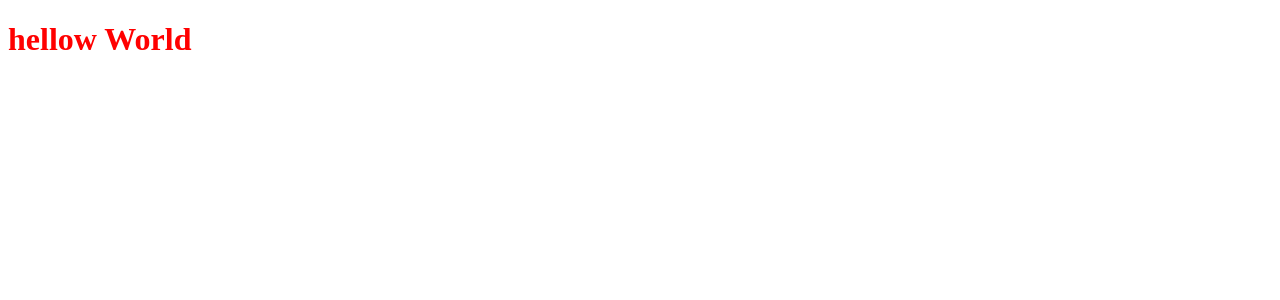
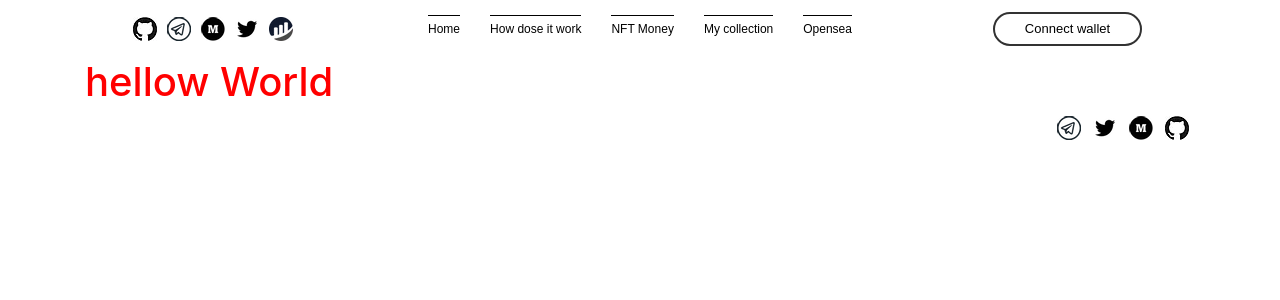
Before and after one commit to yasirshakil/myghtyloops1998, a Next.js app: page /howItWorks in a window 1280 px wide. Shown: the top 300 px of the page. Built offline with nearby package versions, Linux system fonts and the light colour scheme.

Commit message:
Fixes Router Issue

```diff
--- a/components/navbar/index.js
+++ b/components/navbar/index.js
@@ -1,5 +1,7 @@
 import React from 'react';
 import Link from 'next/link'
+import 'bootstrap/dist/css/bootstrap.min.css';
+
 
 
 const Navbar = () =>{
@@ -15,8 +17,8 @@ const Navbar = () =>{
               <img src="/icon6.webp" alt="Vercel Logo" className="logo" />
             </div>
             <div className="col-lg-6 col-md-6 col-sm-12 col-12 navLinksSec">
-              <a  href="/">Home</a>
-              <a  href="../howItWorks">How dose it work</a>
+              <Link href="/"><a>Home</a></Link>
+              <Link href="../howItWorks"><a>How dose it work</a></Link>
               <a href="/">NFT Money</a>
               <a href="/">My collection</a>
               <a href="/">Opensea</a>
--- a/pages/howItWorks/index.js
+++ b/pages/howItWorks/index.js
@@ -1,12 +1,18 @@
 import React from 'react'
+import Navbar from '../../components/navbar'
+import Footer from '../../components/footer'
+
+
 
 
  const HowItWorks = ()=>{
     return(
         <div>
-            <h1> hellow World</h1>
-
-
+            <Navbar/>
+                <div className="container">
+                    <h1> hellow World</h1>
+                </div>
+            <Footer/>
         <style jsx>{`
          h1{
              color:red;
```
